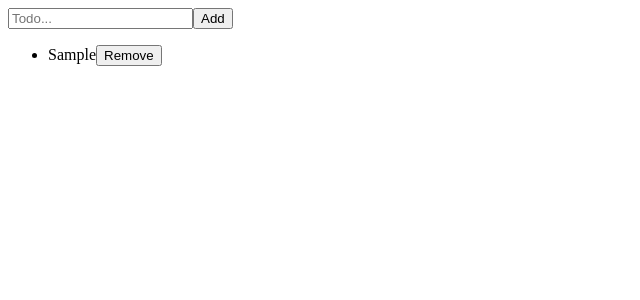
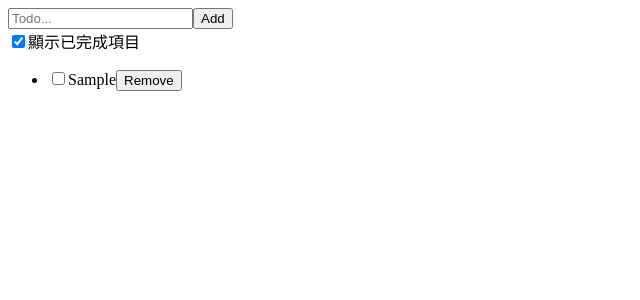
Before and after one commit to cypressyi/react-todo-list, a React (Create React App) app: page / in a window 1280 px wide. Both pictures are taken after typing "Sample" into the empty fields and a click on the button "Add". Shown: the top 300 px of the page, without its empty margins (0-640 px from the left). Built offline with nearby package versions, Linux system fonts and the light colour scheme.

Commit message:
Feat: Add filter for show or hide completed todo items.

```diff
--- a/src/App.js
+++ b/src/App.js
@@ -4,6 +4,7 @@ import TodoItem from './components/TodoItem';
 import TodoAddForm from './components/TodoAddForm';
 import TodoEditForm from './components/TodoEditForm';
 
+let isFilteringOut = false;
 class App extends React.Component {
   constructor() {
     super();
@@ -58,6 +59,24 @@ class App extends React.Component {
     }
   }
 
+  handleItemComplete = (index) => {
+    const newItems = [...this.state.todoItems];
+    newItems[index].isCompleted = !newItems[index].isCompleted;
+    this.setState({
+      todoItems: newItems,
+    });
+  }
+
+  handleItemFilter = () => {
+    isFilteringOut = !isFilteringOut;
+
+    const newItems = [...this.state.todoItems];
+
+    this.setState({
+      todoItems: newItems,
+    });
+  }
+
   render() {
     return (
       <div>
@@ -65,9 +84,12 @@ class App extends React.Component {
           placeholderText="Todo..."
           onItemAdd={this.handleAddItem}
         />
-        <TodoList>
+        <TodoList onItemFilter={this.handleItemFilter}>
           {
             this.state.todoItems.map((item, index) => {
+              if (isFilteringOut && item.isCompleted) {
+                return null;
+              }
               return (
                 (item.isEditing)
                 ? <TodoEditForm
@@ -79,7 +101,9 @@ class App extends React.Component {
                 : <TodoItem
                   key={item.id}
                   keyprop={item.id}
+                  isCompleted={item.isCompleted}
                   todoText={item.title}
+                  onItemComplete={() => { this.handleItemComplete(index); }}
                   onItemEdit={() => { this.handleEditItem(index); }}
                   onItemRemove={() => { this.handleRemoveItem(item.id); }}
                 />
--- a/src/components/TodoAddForm.js
+++ b/src/components/TodoAddForm.js
@@ -9,6 +9,7 @@ function TodoAddForm({ placeholderText, inputText, onItemAdd }) {
         id: +new Date(),
         title: titleField.value,
         isEditing: false,
+        isCompleted: false,
       });
       titleField.value = '';
     }
--- a/src/components/TodoItem.js
+++ b/src/components/TodoItem.js
@@ -1,11 +1,16 @@
 import React from 'react';
 
-function TodoItem({ keyprop, todoText, onItemEdit, onItemRemove }) {
+function TodoItem({ keyprop, isCompleted, todoText, onItemComplete, onItemEdit, onItemRemove }) {
   return (
     <li
       keyprop={keyprop}
       onDoubleClick={onItemEdit}
     >
+      <input
+        type="checkbox"
+        defaultChecked={isCompleted}
+        onClick={onItemComplete}
+      />
       {todoText}
       <button
         type="button"
--- a/src/components/TodoList.js
+++ b/src/components/TodoList.js
@@ -1,8 +1,16 @@
 import React from 'react';
 
-function TodoList({ children }) {
+function TodoList({ onItemFilter, children }) {
   return (
-    <ul>{children}</ul>
+    <div>
+      <input
+        type="checkbox"
+        defaultChecked
+        onClick={onItemFilter}
+      />
+      顯示已完成項目
+      <ul>{children}</ul>
+    </div>
   );
 }
 
```
